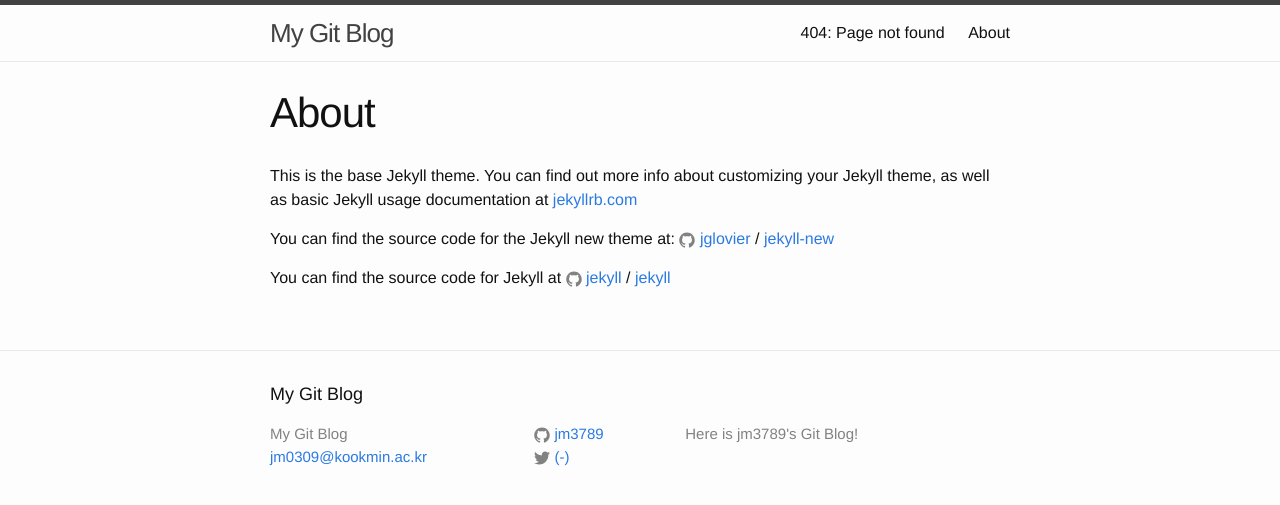
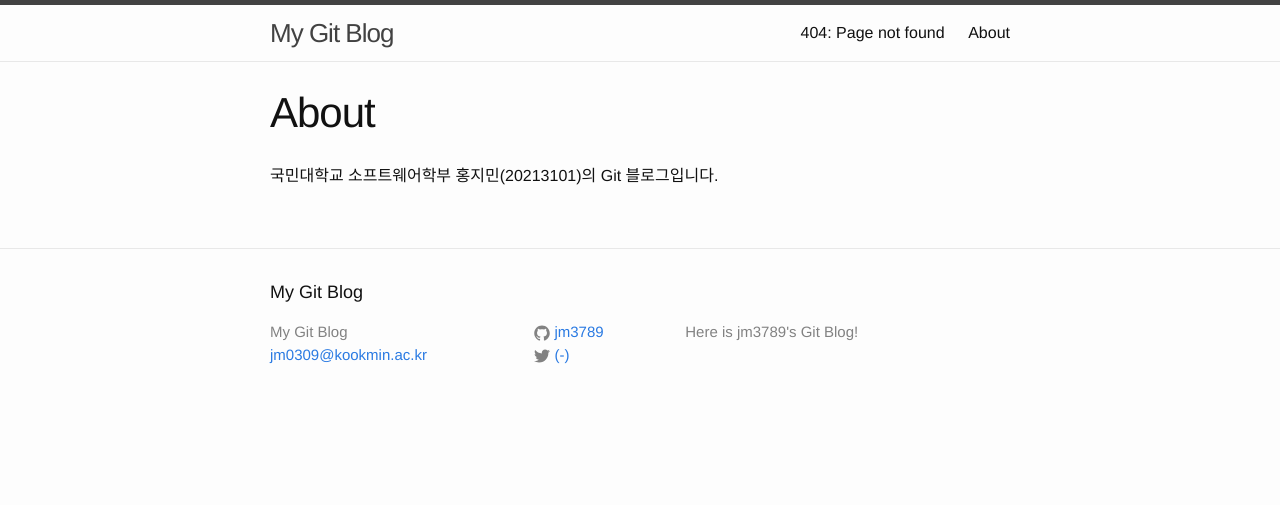
Before and after one commit to jm3789/jm3789.github.io, a Jekyll site: the page built from about.md, in a window 1280 px wide. Shown: the top 505 px of the page. Built offline with Jekyll 4.4.1, drawn with Linux system fonts in a browser that asks for light colours.

Commit message:
add: new post / modified: about.md

```diff
--- a/about.md
+++ b/about.md
@@ -4,12 +4,4 @@
 permalink: /about/
 ---
 
-This is the base Jekyll theme. You can find out more info about customizing your Jekyll theme, as well as basic Jekyll usage documentation at [jekyllrb.com](http://jekyllrb.com/)
-
-You can find the source code for the Jekyll new theme at:
-{% include icon-github.html username="jglovier" %} /
-[jekyll-new](https://github.com/jglovier/jekyll-new)
-
-You can find the source code for Jekyll at
-{% include icon-github.html username="jekyll" %} /
-[jekyll](https://github.com/jekyll/jekyll)
+국민대학교 소프트웨어학부 홍지민(20213101)의 Git 블로그입니다.
```
Also changed, not shown: _posts/2021-12-16-post1.md (added, +16 -0 lines).
